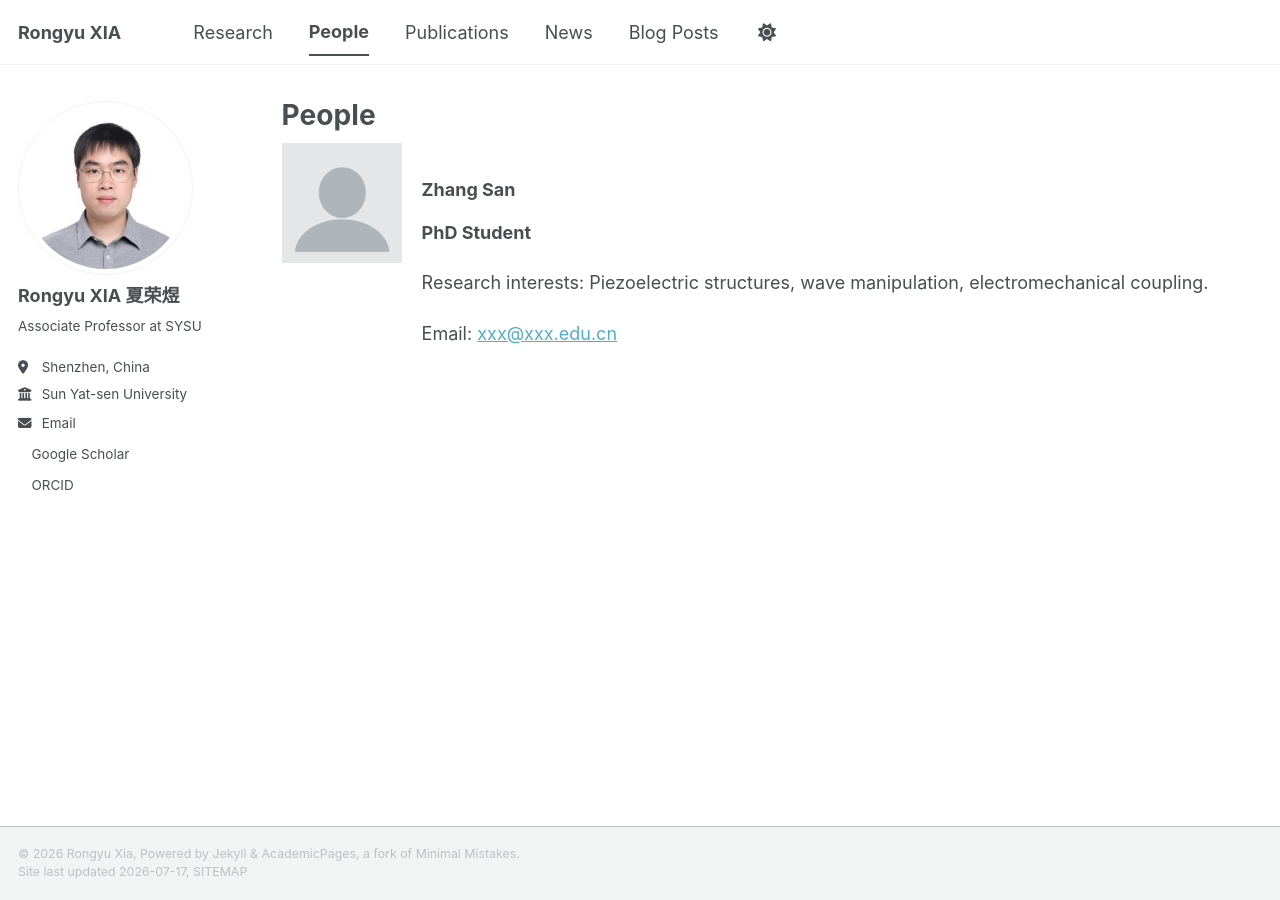
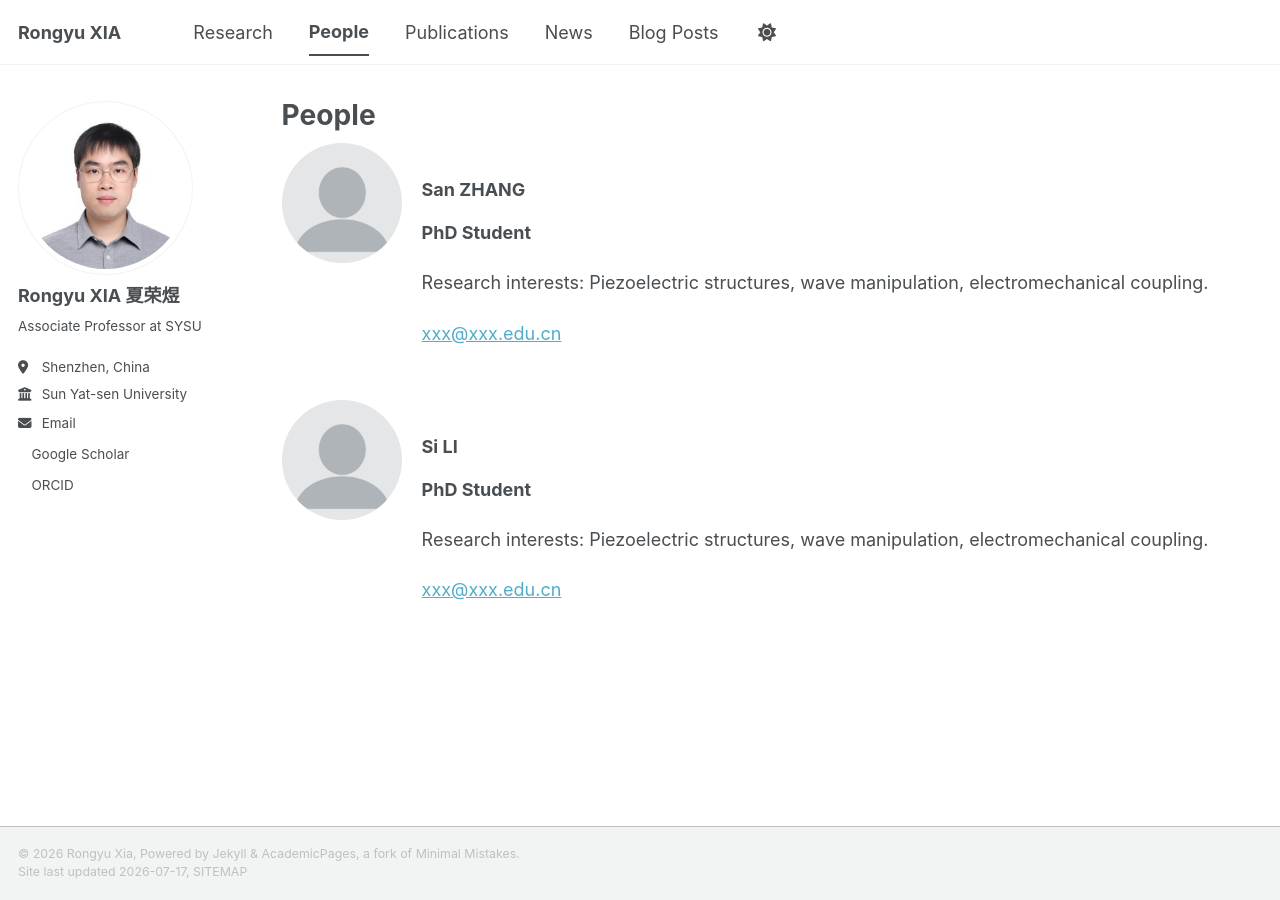
Before and after one commit to RongyuXia/rongyuxia.github.io, a Jekyll site: the page built from _pages/people.html, in a window 1280 px wide. Built offline with Jekyll 4.4.1, drawn with Linux system fonts in a browser that asks for light colours; a style sheet for code colours, icons or effects is not loaded.

Commit message:
Update people.html

```diff
--- a/_pages/people.html
+++ b/_pages/people.html
@@ -14,21 +14,20 @@ author_profile: true
 
 
 
-<div style="display:flex; margin-bottom:25px;">
+<div style="display:flex; align-items:flex-start; gap:20px; margin-bottom:30px;">
 
   <img src="/images/profile.png"
        style="
        width:120px;
        height:120px;
        object-fit:cover;
-     margin-right:20px;
+       border-radius:50%;
        flex-shrink:0;
-     align-self:flex-start;
        ">
 
   <div>
 
-<h3>Zhang San</h3>
+  <h3>San ZHANG</h3>
 
   <p><strong>PhD Student</strong></p>
 
@@ -40,7 +39,6 @@ electromechanical coupling.
   </p>
 
   <p>
-Email:
   <a href="mailto:xxx@xxx.edu.cn">
   xxx@xxx.edu.cn
   </a>
@@ -49,3 +47,37 @@ xxx@xxx.edu.cn
   </div>
 
 </div>
+
+<div style="display:flex; align-items:flex-start; gap:20px; margin-bottom:30px;">
+
+  <img src="/images/student1.png"
+       style="
+       width:120px;
+       height:120px;
+       object-fit:cover;
+       border-radius:50%;
+       flex-shrink:0;
+       ">
+
+  <div>
+
+  <h3>Si LI</h3>
+
+  <p><strong>PhD Student</strong></p>
+
+  <p>
+  Research interests:
+  Piezoelectric structures,
+  wave manipulation,
+  electromechanical coupling.
+  </p>
+
+  <p>
+  <a href="mailto:xxx@xxx.edu.cn">
+  xxx@xxx.edu.cn
+  </a>
+  </p>
+
+  </div>
+
+</div>
```
Lines whose indentation alone changed are shown as unchanged.
